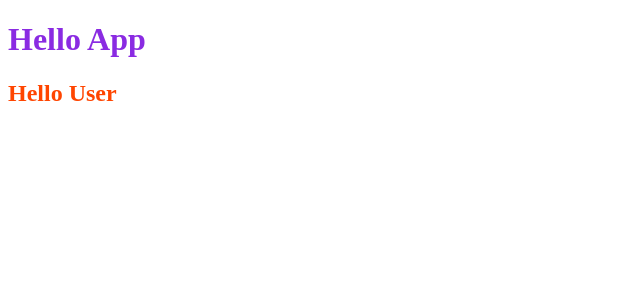
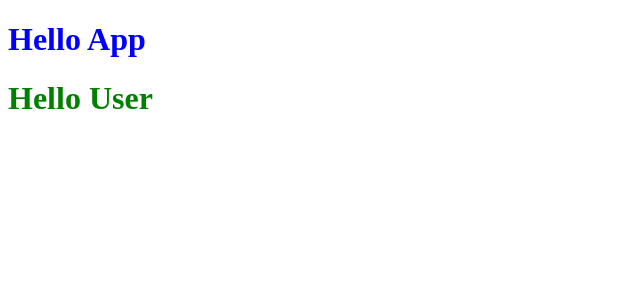
Before and after one commit to Arvindkr123/LearnReactMySide, a React (Create React App) app: page / in a window 1280 px wide. Shown: the top 300 px of the page, without its empty margins (0-640 px from the left). Built offline with nearby package versions, Linux system fonts and the light colour scheme.

Commit message:
Apply the color using condition

```diff
--- a/src/App.css
+++ b/src/App.css
@@ -1,3 +1,6 @@
-.txt{
-    color:blueviolet;
+.textb{
+    color:blue;
 }
+.textg{
+    color:green;
+}
--- a/src/App.js
+++ b/src/App.js
@@ -1,12 +1,14 @@
 import React, { Component } from "react";
-import "./App.css";
+import "../src/App.css";
 import User from "./User";
+
 export default class App extends Component {
   render() {
+    let style = false;
     return (
       <>
-        <h1 className="txt">Hello App</h1>
-        <User/>
+        <h1 className="textb">Hello App</h1>
+        <User rang={style?"textb":"textg"}/>
       </>
     );
   }
--- a/src/User.js
+++ b/src/User.js
@@ -1,11 +1,11 @@
 import React, { Component } from "react";
-import "./User.css";
+import "../src/App.css";
 
 export default class User extends Component {
   render() {
     return (
       <>
-        <h2 className="txt1">Hello User</h2>
+        <h1 className={this.props.rang}>Hello User</h1>
       </>
     );
   }
```
